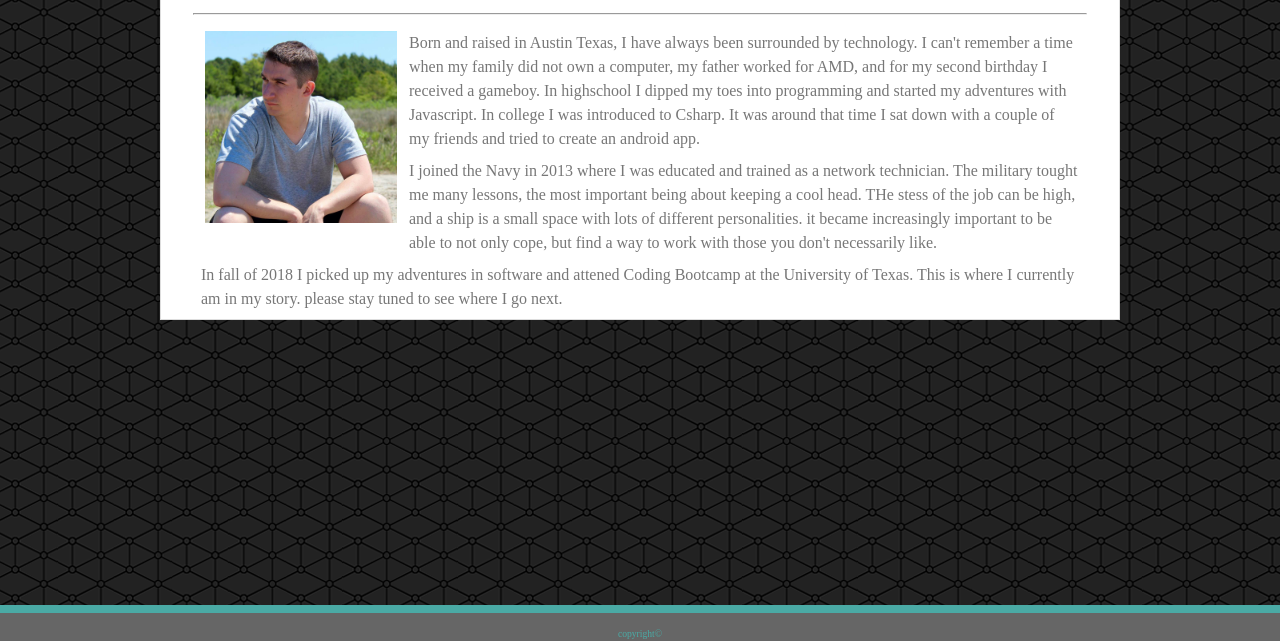
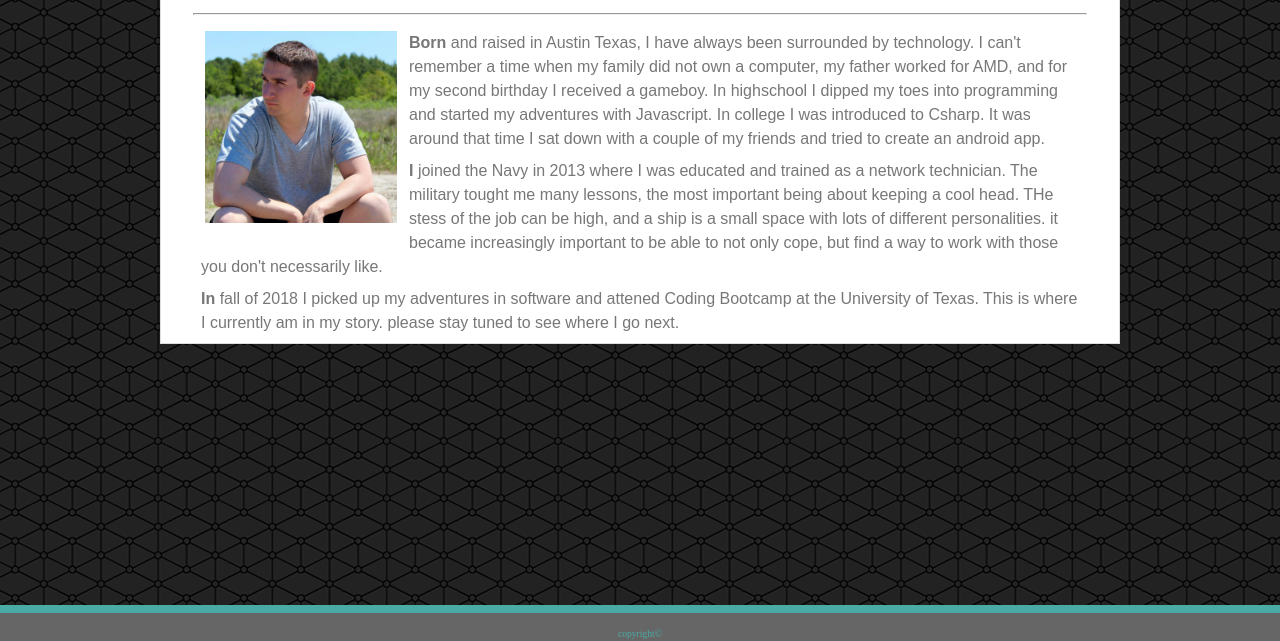
Before and after one commit to CodyRDavis/Basic-Portfolio, a plain HTML site: page index.html in a window 1280 px wide. Shown: the part 159-800 px from the top of the page. Drawn offline with Linux system fonts and the light colour scheme.

Commit message:
updated bio styles for readability and style.

```diff
--- a/assets/css/style.css
+++ b/assets/css/style.css
@@ -24,6 +24,12 @@ h1{
 h2{
   font-size: 1.5em;
   font-weight: bolder;
+}
+p{
+  font-family: Arial, Helvetica, sans-serif;
+}
+strong{
+  font-weight: 600;
 }
 .content{
   border: 1px solid #ddd;
@@ -93,7 +99,7 @@ footer{
   padding: 0 32px;
   background-color: white;
   margin-bottom: 5%;
-  line-height: 24px;
+  line-height: 150%;
 }
 .content h1{
   color: #4AAAA5;
--- a/index.html
+++ b/index.html
@@ -32,7 +32,7 @@
       <p>
         <strong>I</strong> joined the Navy in 2013 where I was educated and trained as a network technician. The military tought me many lessons, the most important being about keeping a cool head. THe stess of the job can be high, and a ship is a small space with lots of different personalities. it became increasingly important to be able to not only cope, but find a way to work with those you don't necessarily like.
       </p>
-      <p>In fall of 2018 I picked up my adventures in software and attened Coding Bootcamp at the University of Texas. This is where I currently am in my story. please stay tuned to see where I go next.</p>
+      <p><strong>In</strong> fall of 2018 I picked up my adventures in software and attened Coding Bootcamp at the University of Texas. This is where I currently am in my story. please stay tuned to see where I go next.</p>
     </div>
   </div>
   <footer>
```
